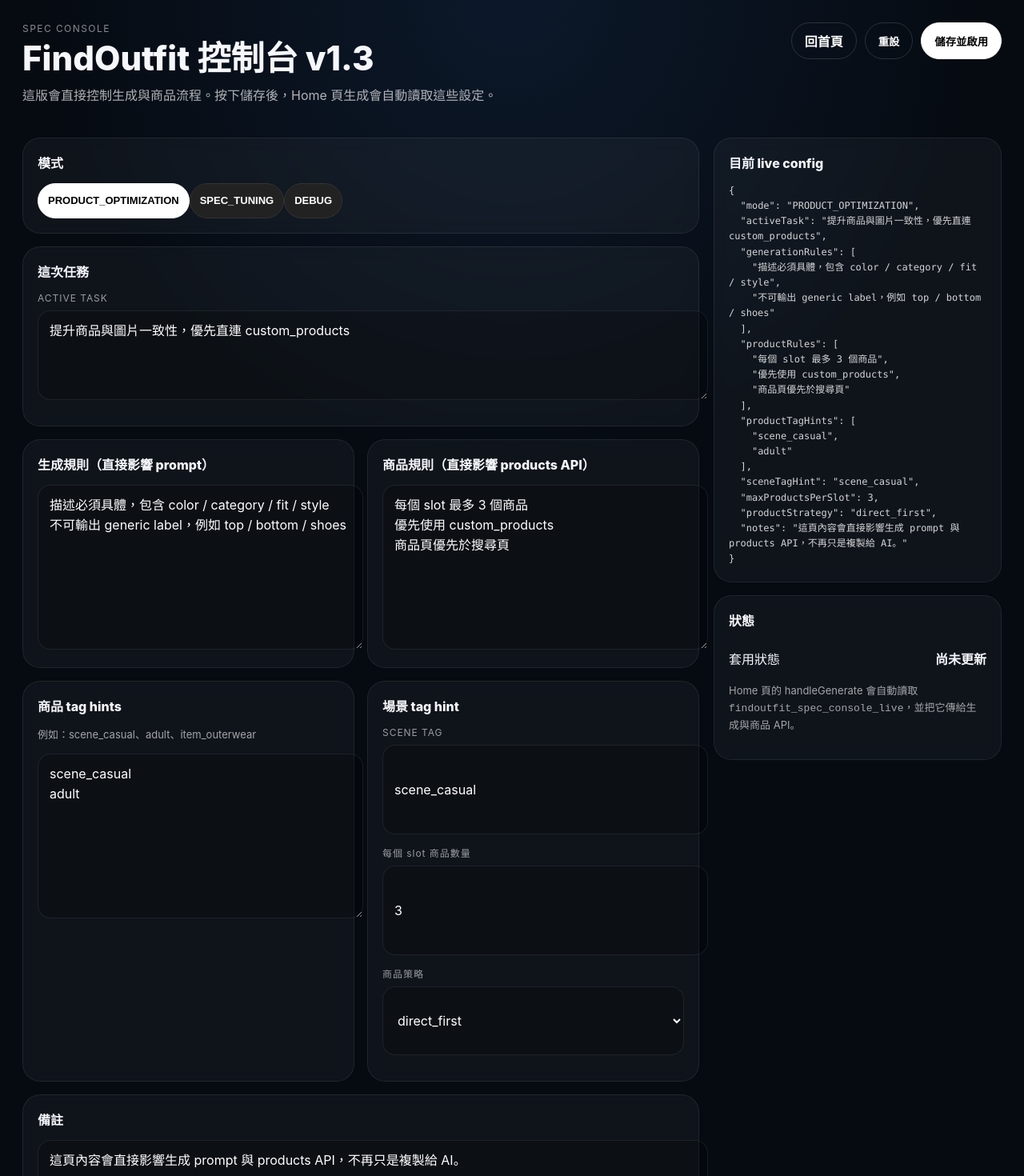
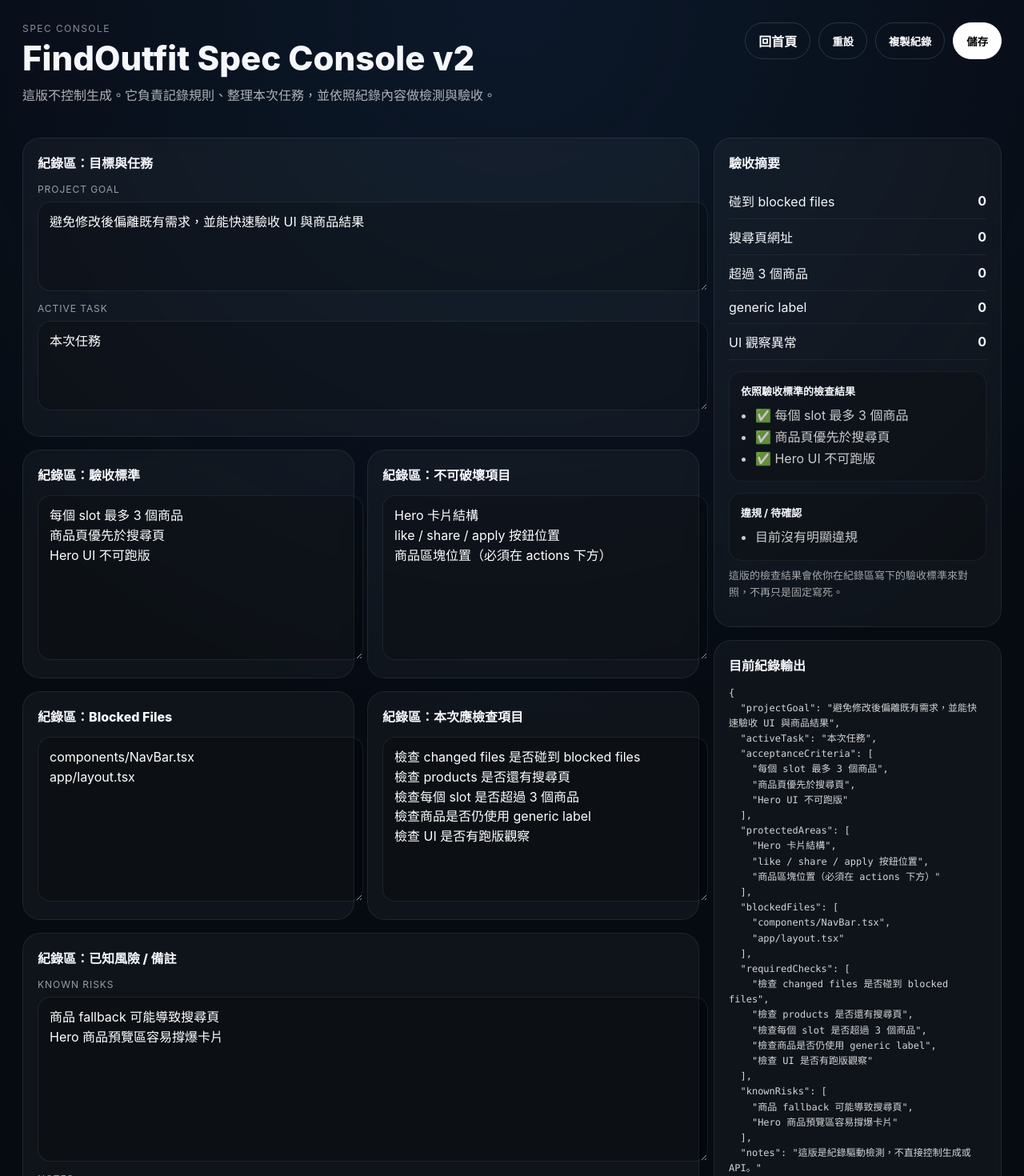
Before and after one commit to howeasyshare-glitch/simon, a Next.js app: page /spec-console in a window 1280 px wide. Shown: the top 1470 px of the page at 80% size. Built offline with nearby package versions, Linux system fonts and the light colour scheme.

Commit message:
Update page.tsx

```diff
--- a/app/spec-console/page.tsx
+++ b/app/spec-console/page.tsx
@@ -4,49 +4,94 @@
 import Link from "next/link";
 import styles from "../page.module.css";
 
-type LiveSpecState = {
-  mode: string;
+type RecordState = {
+  projectGoal: string;
   activeTask: string;
-  generationRules: string[];
-  productRules: string[];
-  productTagHints: string[];
-  sceneTagHint: string;
-  maxProductsPerSlot: number;
-  productStrategy: "direct_first" | "direct_only" | "search_fallback";
+  acceptanceCriteria: string[];
+  protectedAreas: string[];
+  blockedFiles: string[];
+  requiredChecks: string[];
+  knownRisks: string[];
   notes: string;
+  changedFilesText: string;
+  productsJsonText: string;
+  uiObservationsText: string;
 };
 
-const STORAGE_KEY = "findoutfit_spec_console_live";
+const STORAGE_KEY = "findoutfit_spec_console_v2";
 
-const DEFAULT_STATE: LiveSpecState = {
-  mode: "PRODUCT_OPTIMIZATION",
-  activeTask: "提升商品與圖片一致性，優先直連 custom_products",
-  generationRules: [
-    "描述必須具體，包含 color / category / fit / style",
-    "不可輸出 generic label，例如 top / bottom / shoes",
+const DEFAULT_STATE: RecordState = {
+  projectGoal: "避免修改後偏離既有需求，並能快速驗收 UI 與商品結果",
+  activeTask: "本次任務",
+  acceptanceCriteria: [
+    "每個 slot 最多 3 個商品",
+    "商品頁優先於搜尋頁",
+    "Hero UI 不可跑版",
   ],
-  productRules: [
-    "每個 slot 最多 3 個商品",
-    "優先使用 custom_products",
-    "商品頁優先於搜尋頁",
+  protectedAreas: [
+    "Hero 卡片結構",
+    "like / share / apply 按鈕位置",
+    "商品區塊位置（必須在 actions 下方）",
   ],
-  productTagHints: ["scene_casual", "adult"],
-  sceneTagHint: "scene_casual",
-  maxProductsPerSlot: 3,
-  productStrategy: "direct_first",
-  notes: "這頁內容會直接影響生成 prompt 與 products API，不再只是複製給 AI。",
+  blockedFiles: [
+    "components/NavBar.tsx",
+    "app/layout.tsx",
+  ],
+  requiredChecks: [
+    "檢查 changed files 是否碰到 blocked files",
+    "檢查 products 是否還有搜尋頁",
+    "檢查每個 slot 是否超過 3 個商品",
+    "檢查商品是否仍使用 generic label",
+    "檢查 UI 是否有跑版觀察",
+  ],
+  knownRisks: [
+    "商品 fallback 可能導致搜尋頁",
+    "Hero 商品預覽區容易撐爆卡片",
+  ],
+  notes: "這版是紀錄驅動檢測，不直接控制生成或 API。",
+  changedFilesText: "",
+  productsJsonText: "",
+  uiObservationsText: "",
 };
 
 function splitLines(value: string) {
-  return value.split("\n").map((x) => x.trim()).filter(Boolean);
+  return value
+    .split("\n")
+    .map((x) => x.trim())
+    .filter(Boolean);
 }
 
-function joinLines(values: string[]) {
-  return values.join("\n");
+function joinLines(value: string[]) {
+  return value.join("\n");
+}
+
+function uniq(values: string[]) {
+  return Array.from(new Set(values.filter(Boolean)));
+}
+
+function isSearchUrl(url?: string) {
+  const v = String(url || "");
+  return /google\.com\/search/i.test(v) || /tbm=shop/i.test(v) || /search\?/i.test(v);
+}
+
+function isGenericWord(value?: string) {
+  const v = String(value || "").trim().toLowerCase();
+  return ["top", "bottom", "shoes", "shoe", "item", "bag", "hat", "outer"].includes(v);
+}
+
+function parseProductsJson(raw: string) {
+  try {
+    const parsed = JSON.parse(raw);
+    if (Array.isArray(parsed)) return parsed;
+    if (Array.isArray(parsed?.products)) return parsed.products;
+    return [];
+  } catch {
+    return [];
+  }
 }
 
 export default function SpecConsolePage() {
-  const [state, setState] = useState<LiveSpecState>(DEFAULT_STATE);
+  const [state, setState] = useState<RecordState>(DEFAULT_STATE);
   const [savedText, setSavedText] = useState("");
 
   useEffect(() => {
@@ -60,7 +105,7 @@
     } catch {}
   }, []);
 
-  function update<K extends keyof LiveSpecState>(key: K, value: LiveSpecState[K]) {
+  function update<K extends keyof RecordState>(key: K, value: RecordState[K]) {
     setState((prev) => ({
       ...prev,
       [key]: value,
@@ -70,7 +115,7 @@
   function save() {
     try {
       localStorage.setItem(STORAGE_KEY, JSON.stringify(state));
-      setSavedText("已啟用到生成流程");
+      setSavedText("已儲存");
       setTimeout(() => setSavedText(""), 1800);
     } catch {
       setSavedText("儲存失敗");
@@ -81,154 +126,299 @@
   function resetAll() {
     setState(DEFAULT_STATE);
     localStorage.setItem(STORAGE_KEY, JSON.stringify(DEFAULT_STATE));
-    setSavedText("已重設為預設值");
+    setSavedText("已重設");
     setTimeout(() => setSavedText(""), 1800);
   }
 
-  const preview = useMemo(() => JSON.stringify(state, null, 2), [state]);
+  const changedFiles = useMemo(() => splitLines(state.changedFilesText), [state.changedFilesText]);
+  const blockedFiles = useMemo(() => uniq(state.blockedFiles), [state.blockedFiles]);
+  const touchedBlockedFiles = useMemo(
+    () => changedFiles.filter((file) => blockedFiles.includes(file)),
+    [changedFiles, blockedFiles]
+  );
+
+  const productGroups = useMemo(() => parseProductsJson(state.productsJsonText), [state.productsJsonText]);
+
+  const productDetection = useMemo(() => {
+    let searchUrlCount = 0;
+    let tooManyCandidates = 0;
+    let genericCount = 0;
+    const issues: string[] = [];
+
+    productGroups.forEach((group: any, idx: number) => {
+      const slot = group?.slot || `group_${idx + 1}`;
+      const label = group?.label || "";
+      const description = group?.description || "";
+      const candidates = Array.isArray(group?.candidates) ? group.candidates : [];
+
+      if (candidates.length > 3) {
+        tooManyCandidates += 1;
+        issues.push(`${slot} 超過 3 個商品`);
+      }
+
+      if (isGenericWord(label) || isGenericWord(description)) {
+        genericCount += 1;
+        issues.push(`${slot} 使用過於泛的 label/description`);
+      }
+
+      candidates.forEach((c: any, i: number) => {
+        if (isSearchUrl(c?.product_url || c?.url)) {
+          searchUrlCount += 1;
+          issues.push(`${slot} 第 ${i + 1} 個候選仍為搜尋頁`);
+        }
+      });
+    });
+
+    return {
+      searchUrlCount,
+      tooManyCandidates,
+      genericCount,
+      issues: uniq(issues),
+    };
+  }, [productGroups]);
+
+  const uiIssues = useMemo(() => {
+    const obs = state.uiObservationsText.toLowerCase();
+    const issues: string[] = [];
+
+    if (obs.includes("跑版")) issues.push("UI 觀察提到：跑版");
+    if (obs.includes("撐爆")) issues.push("UI 觀察提到：區塊撐爆");
+    if (obs.includes("按鈕不見")) issues.push("UI 觀察提到：按鈕不見");
+    if (obs.includes("選單不見")) issues.push("UI 觀察提到：選單不見");
+    if (obs.includes("超出")) issues.push("UI 觀察提到：內容超出範圍");
+
+    return uniq(issues);
+  }, [state.uiObservationsText]);
+
+  const derivedChecks = useMemo(() => {
+    const checks = state.acceptanceCriteria.map((item) => ({
+      label: item,
+      status:
+        item.includes("最多 3 個商品")
+          ? productDetection.tooManyCandidates === 0
+          : item.includes("商品頁優先於搜尋頁")
+          ? productDetection.searchUrlCount === 0
+          : item.includes("Hero UI 不可跑版")
+          ? uiIssues.length === 0
+          : null,
+    }));
+
+    return checks;
+  }, [state.acceptanceCriteria, productDetection, uiIssues]);
+
+  const summary = useMemo(() => {
+    const violations: string[] = [];
+
+    touchedBlockedFiles.forEach((file) => violations.push(`碰到 blocked file：${file}`));
+    productDetection.issues.forEach((item) => violations.push(item));
+    uiIssues.forEach((item) => violations.push(item));
+
+    return uniq(violations);
+  }, [touchedBlockedFiles, productDetection, uiIssues]);
+
+  const recordExport = useMemo(() => {
+    return JSON.stringify(
+      {
+        projectGoal: state.projectGoal,
+        activeTask: state.activeTask,
+        acceptanceCriteria: state.acceptanceCriteria,
+        protectedAreas: state.protectedAreas,
+        blockedFiles: state.blockedFiles,
+        requiredChecks: state.requiredChecks,
+        knownRisks: state.knownRisks,
+        notes: state.notes,
+      },
+      null,
+      2
+    );
+  }, [state]);
+
+  async function copyRecord() {
+    try {
+      await navigator.clipboard.writeText(recordExport);
+      setSavedText("已複製紀錄");
+      setTimeout(() => setSavedText(""), 1600);
+    } catch {}
+  }
 
   return (
     <main className={styles.page}>
       <div className={styles.specTopbar}>
         <div>
           <div className={styles.specEyebrow}>Spec Console</div>
-          <h1 className={styles.specTitle}>FindOutfit 控制台 v1.3</h1>
+          <h1 className={styles.specTitle}>FindOutfit Spec Console v2</h1>
           <p className={styles.specSub}>
-            這版會直接控制生成與商品流程。按下儲存後，Home 頁生成會自動讀取這些設定。
+            這版不控制生成。它負責記錄規則、整理本次任務，並依照紀錄內容做檢測與驗收。
           </p>
         </div>
 
         <div className={styles.specTopActions}>
           <Link href="/" className={styles.secondaryBtn}>回首頁</Link>
           <button type="button" className={styles.secondaryBtn} onClick={resetAll}>重設</button>
-          <button type="button" className={styles.primaryBtn} onClick={save}>儲存並啟用</button>
+          <button type="button" className={styles.secondaryBtn} onClick={copyRecord}>複製紀錄</button>
+          <button type="button" className={styles.primaryBtn} onClick={save}>儲存</button>
         </div>
       </div>
 
       <section className={styles.specGrid}>
         <div className={styles.specMain}>
           <div className={styles.specCard}>
-            <div className={styles.specCardTitle}>模式</div>
-            <div className={styles.specModeRow}>
-              {["PRODUCT_OPTIMIZATION", "SPEC_TUNING", "DEBUG"].map((mode) => (
-                <button
-                  key={mode}
-                  type="button"
-                  className={state.mode === mode ? styles.activePill : styles.pill}
-                  onClick={() => update("mode", mode)}
-                >
-                  {mode}
-                </button>
-              ))}
-            </div>
-          </div>
-
-          <div className={styles.specCard}>
-            <div className={styles.specCardTitle}>這次任務</div>
+            <div className={styles.specCardTitle}>紀錄區：目標與任務</div>
+            <label className={styles.specField}>
+              <span>PROJECT GOAL</span>
+              <textarea className={styles.specTextarea} value={state.projectGoal} onChange={(e) => update("projectGoal", e.target.value)} />
+            </label>
             <label className={styles.specField}>
               <span>ACTIVE TASK</span>
-              <textarea
-                className={styles.specTextarea}
-                value={state.activeTask}
-                onChange={(e) => update("activeTask", e.target.value)}
-              />
+              <textarea className={styles.specTextarea} value={state.activeTask} onChange={(e) => update("activeTask", e.target.value)} />
             </label>
           </div>
 
           <div className={styles.specTwoCol}>
             <div className={styles.specCard}>
-              <div className={styles.specCardTitle}>生成規則（直接影響 prompt）</div>
+              <div className={styles.specCardTitle}>紀錄區：驗收標準</div>
               <textarea
                 className={styles.specTextareaTall}
-                value={joinLines(state.generationRules)}
-                onChange={(e) => update("generationRules", splitLines(e.target.value))}
+                value={joinLines(state.acceptanceCriteria)}
+                onChange={(e) => update("acceptanceCriteria", splitLines(e.target.value))}
               />
             </div>
 
             <div className={styles.specCard}>
-              <div className={styles.specCardTitle}>商品規則（直接影響 products API）</div>
+              <div className={styles.specCardTitle}>紀錄區：不可破壞項目</div>
               <textarea
                 className={styles.specTextareaTall}
-                value={joinLines(state.productRules)}
-                onChange={(e) => update("productRules", splitLines(e.target.value))}
+                value={joinLines(state.protectedAreas)}
+                onChange={(e) => update("protectedAreas", splitLines(e.target.value))}
               />
             </div>
           </div>
 
           <div className={styles.specTwoCol}>
             <div className={styles.specCard}>
-              <div className={styles.specCardTitle}>商品 tag hints</div>
-              <p className={styles.specMiniHint}>例如：scene_casual、adult、item_outerwear</p>
+              <div className={styles.specCardTitle}>紀錄區：Blocked Files</div>
               <textarea
                 className={styles.specTextareaTall}
-                value={joinLines(state.productTagHints)}
-                onChange={(e) => update("productTagHints", splitLines(e.target.value))}
+                value={joinLines(state.blockedFiles)}
+                onChange={(e) => update("blockedFiles", splitLines(e.target.value))}
               />
             </div>
 
             <div className={styles.specCard}>
-              <div className={styles.specCardTitle}>場景 tag hint</div>
-              <label className={styles.specField}>
-                <span>SCENE TAG</span>
-                <input
-                  className={styles.specTextarea}
-                  value={state.sceneTagHint}
-                  onChange={(e) => update("sceneTagHint", e.target.value)}
-                />
-              </label>
-
-              <label className={styles.specField}>
-                <span>每個 slot 商品數量</span>
-                <input
-                  type="number"
-                  min={1}
-                  max={3}
-                  className={styles.specTextarea}
-                  value={state.maxProductsPerSlot}
-                  onChange={(e) => update("maxProductsPerSlot", Math.max(1, Math.min(Number(e.target.value || 3), 3)))}
-                />
-              </label>
-
-              <label className={styles.specField}>
-                <span>商品策略</span>
-                <select
-                  className={styles.specTextarea}
-                  value={state.productStrategy}
-                  onChange={(e) => update("productStrategy", e.target.value as LiveSpecState["productStrategy"])}
-                >
-                  <option value="direct_first">direct_first</option>
-                  <option value="direct_only">direct_only</option>
-                  <option value="search_fallback">search_fallback</option>
-                </select>
-              </label>
+              <div className={styles.specCardTitle}>紀錄區：本次應檢查項目</div>
+              <textarea
+                className={styles.specTextareaTall}
+                value={joinLines(state.requiredChecks)}
+                onChange={(e) => update("requiredChecks", splitLines(e.target.value))}
+              />
             </div>
           </div>
 
           <div className={styles.specCard}>
-            <div className={styles.specCardTitle}>備註</div>
+            <div className={styles.specCardTitle}>紀錄區：已知風險 / 備註</div>
+            <label className={styles.specField}>
+              <span>KNOWN RISKS</span>
+              <textarea
+                className={styles.specTextareaTall}
+                value={joinLines(state.knownRisks)}
+                onChange={(e) => update("knownRisks", splitLines(e.target.value))}
+              />
+            </label>
+            <label className={styles.specField}>
+              <span>NOTES</span>
+              <textarea className={styles.specTextareaTall} value={state.notes} onChange={(e) => update("notes", e.target.value)} />
+            </label>
+          </div>
+
+          <div className={styles.specCard}>
+            <div className={styles.specCardTitle}>檢測區：Changed Files</div>
+            <p className={styles.specMiniHint}>把本次實際改動的檔案一行一個貼進來，用來檢查是否碰到 blocked files。</p>
             <textarea
               className={styles.specTextareaTall}
-              value={state.notes}
-              onChange={(e) => update("notes", e.target.value)}
+              value={state.changedFilesText}
+              onChange={(e) => update("changedFilesText", e.target.value)}
+              placeholder={"pages/api/data.js\ncomponents/HeroCarousel.tsx"}
+            />
+          </div>
+
+          <div className={styles.specCard}>
+            <div className={styles.specCardTitle}>檢測區：Products JSON</div>
+            <p className={styles.specMiniHint}>把 products API 回傳的 JSON 或 products 陣列貼進來，用來檢查搜尋頁比例、slot 數量與 generic label。</p>
+            <textarea
+              className={styles.specTextareaTall}
+              value={state.productsJsonText}
+              onChange={(e) => update("productsJsonText", e.target.value)}
+              placeholder='{"products":[{"slot":"shoes","label":"white chunky sneakers","candidates":[{"title":"A","product_url":"https://..."}]}]}'
+            />
+          </div>
+
+          <div className={styles.specCard}>
+            <div className={styles.specCardTitle}>檢測區：UI 觀察</div>
+            <p className={styles.specMiniHint}>把你觀察到的 UI 結果簡單記錄，例如：跑版、撐爆、按鈕不見。</p>
+            <textarea
+              className={styles.specTextareaTall}
+              value={state.uiObservationsText}
+              onChange={(e) => update("uiObservationsText", e.target.value)}
+              placeholder="例如：商品預覽卡第一個 slot 撐爆 Hero 卡片，其他 slot 看不到"
             />
           </div>
         </div>
 
         <aside className={styles.specSide}>
-          <div className={styles.specPreviewCard}>
-            <div className={styles.specCardTitle}>目前 live config</div>
-            <pre className={styles.specPreview}>{preview}</pre>
+          <div className={styles.specStatusCard}>
+            <div className={styles.specCardTitle}>驗收摘要</div>
+
+            <div className={styles.specStatusRow}>
+              <span>碰到 blocked files</span>
+              <strong>{touchedBlockedFiles.length}</strong>
+            </div>
+            <div className={styles.specStatusRow}>
+              <span>搜尋頁網址</span>
+              <strong>{productDetection.searchUrlCount}</strong>
+            </div>
+            <div className={styles.specStatusRow}>
+              <span>超過 3 個商品</span>
+              <strong>{productDetection.tooManyCandidates}</strong>
+            </div>
+            <div className={styles.specStatusRow}>
+              <span>generic label</span>
+              <strong>{productDetection.genericCount}</strong>
+            </div>
+            <div className={styles.specStatusRow}>
+              <span>UI 觀察異常</span>
+              <strong>{uiIssues.length}</strong>
+            </div>
+
+            <div className={styles.specInfoBox}>
+              <div className={styles.specInfoTitle}>依照驗收標準的檢查結果</div>
+              <ul className={styles.specList}>
+                {derivedChecks.length ? (
+                  derivedChecks.map((check) => (
+                    <li key={check.label}>
+                      {check.status === true ? "✅" : check.status === false ? "❌" : "🟡"} {check.label}
+                    </li>
+                  ))
+                ) : (
+                  <li>尚未設定驗收標準</li>
+                )}
+              </ul>
+            </div>
+
+            <div className={styles.specInfoBox}>
+              <div className={styles.specInfoTitle}>違規 / 待確認</div>
+              <ul className={styles.specList}>
+                {summary.length ? summary.map((item) => <li key={item}>{item}</li>) : <li>目前沒有明顯違規</li>}
+              </ul>
+            </div>
+
+            <p className={styles.specHint}>
+              這版的檢查結果會依你在紀錄區寫下的驗收標準來對照，不再只是固定寫死。
+            </p>
           </div>
 
-          <div className={styles.specStatusCard}>
-            <div className={styles.specCardTitle}>狀態</div>
-            <div className={styles.specStatusRow}>
-              <span>套用狀態</span>
-              <strong>{savedText || "尚未更新"}</strong>
-            </div>
-            <p className={styles.specHint}>
-              Home 頁的 handleGenerate 會自動讀取 <code>findoutfit_spec_console_live</code>，並把它傳給生成與商品 API。
-            </p>
+          <div className={styles.specPreviewCard}>
+            <div className={styles.specCardTitle}>目前紀錄輸出</div>
+            <pre className={styles.specPreview}>{recordExport}</pre>
           </div>
         </aside>
       </section>
```
